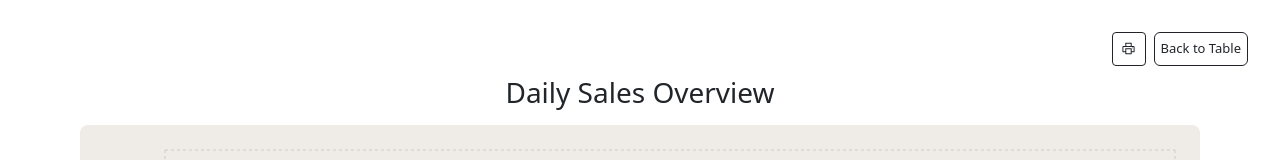
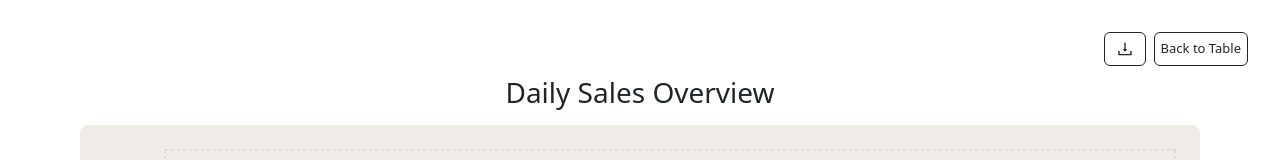
Before and after one commit to sujatadongol/nepali-coffee-oms, a React (Vite) app in the folder Nepali Cofee/src/renderer/: page /#/ in a window 1280 px wide. Both pictures are taken after a click on the button "Report". Shown: the top 160 px of the page. Built offline with nearby package versions, Linux system fonts and the light colour scheme.

Commit message:
download report done

```diff
--- a/Nepali Cofee/src/renderer/src/components/Report/SalesReport.jsx
+++ b/Nepali Cofee/src/renderer/src/components/Report/SalesReport.jsx
@@ -18,9 +18,10 @@ import {
 } from 'recharts'
 import { useNavigate } from 'react-router-dom'
 import OrderView from './OrderView'
-import { useReactToPrint } from 'react-to-print'
-import { PrinterOutlined } from '@ant-design/icons'
-import { PrintButton } from '../elements/PrintButton'
+import html2pdf from 'html2pdf.js'
+import { DownloadOutlined } from '@ant-design/icons';
+
+
 
 const SalesReport = () => {
   const [transactions, setTransactions] = useState(getTransactionHistory() || {})
@@ -42,15 +43,35 @@ const SalesReport = () => {
     ? { [selectedDate]: transactions[selectedDate] }
     : transactions
 
-  const handlePrint = useReactToPrint({
-    contentRef: printRef,
-    documentTitle: 'customer-bill'
-  })
+  // const handlePrint = useReactToPrint({
+  //   contentRef: printRef,
+  //   documentTitle: 'customer-bill'
+  // })
 
+  const handleDownloadPDF = () => {
+      const element = printRef.current;
+      html2pdf()
+        .from(element)
+        .set({
+          margin: [10, 10, 10, 10], // Top, Right, Bottom, Left
+          filename: 'sales-report.pdf',
+          image: { type: 'jpeg', quality: 0.98 },
+          html2canvas: { scale: 2 },
+          jsPDF: { unit: 'mm', format: 'a4', orientation: 'portrait' },
+          pagebreak: { mode: ['avoid-all', 'css', 'legacy'] } // Avoid breaking tables
+        })
+        .save();
+    };
+
+  console.log({transactions});
   return (
     <>
       <div className="d-flex justify-content-end gap-2">
-        <PrintButton handlePrint={handlePrint} />
+        {/* <PrintButton handlePrint={handlePrint} /> */}
+        <button onClick={handleDownloadPDF} className="btn btn-outline-dark" style={{ padding: '3px 12px'}}>
+          <DownloadOutlined  />
+        </button>
+
 
         <button onClick={() => navigate('/')} className="btn summary-btn btn-outline-dark">
           Back to Table
@@ -59,7 +80,7 @@ const SalesReport = () => {
 
       <div
         ref={printRef}
-        className="d-flex"
+        className="d-flex sales-report"
         style={{ flexDirection: 'column', padding: '10px 3rem' }}
       >
         {/* Graph Section */}
@@ -107,7 +128,9 @@ const SalesReport = () => {
 
         {/* Sales Table */}
         <div style={{ width: '100%', marginTop: '20px' }}>
-          {Object.keys(filteredTransactions).map((single) => (
+          {Object.keys(filteredTransactions)
+           .sort((a, b) => new Date(b) - new Date(a))
+          .map((single) => (
             <div key={single}>
               <div className="d-flex justify-content-between" style={{ paddingTop: '15px' }}>
                 <div style={{ fontWeight: 600 }}>{formatDateInReadableFormat(single)}</div>
@@ -119,9 +142,10 @@ const SalesReport = () => {
                 </div>
               </div>
               {getOrderIdAndTotals(filteredTransactions[single])
-                ?.sort((a, b) => b.createdAt - a.createdAt)
-                .map((singleOrder) => (
+               ?.sort((a, b) => b.createdAt - a.createdAt)
+                .map((singleOrder, index) => (
                   <OrderView
+                    key={index}
                     orderDetail={singleOrder}
                     filteredOrders={getOrderById(filteredTransactions[single], singleOrder.orderId)}
                   />
```
